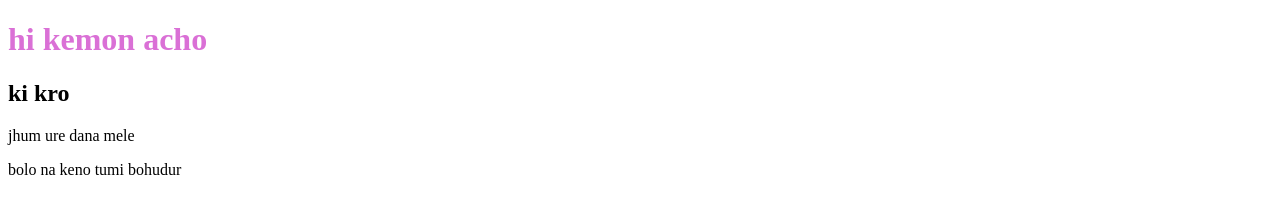
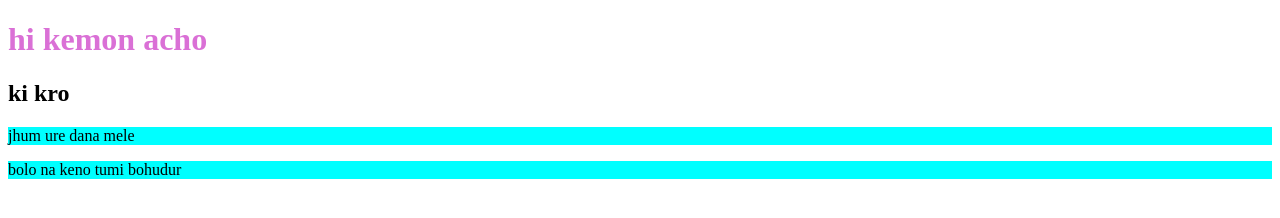
Before and after one commit to arishossen/first-repo, a plain HTML site: page index.html in a window 1280 px wide. Drawn offline with Linux system fonts and the light colour scheme.

Commit message:
added background color

```diff
--- a/styel.css
+++ b/styel.css
@@ -1,3 +1,6 @@
 h1{
     color: orchid;
 }
+p{
+    background-color: cyan;
+}
```
